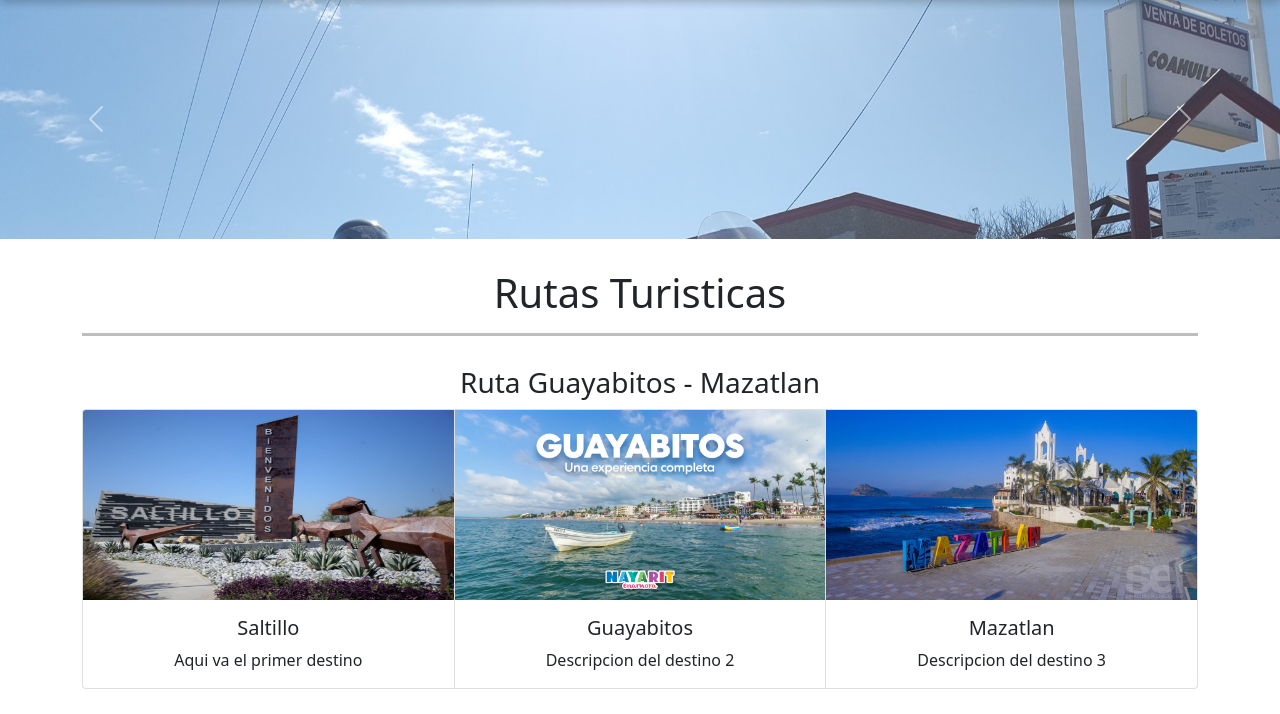
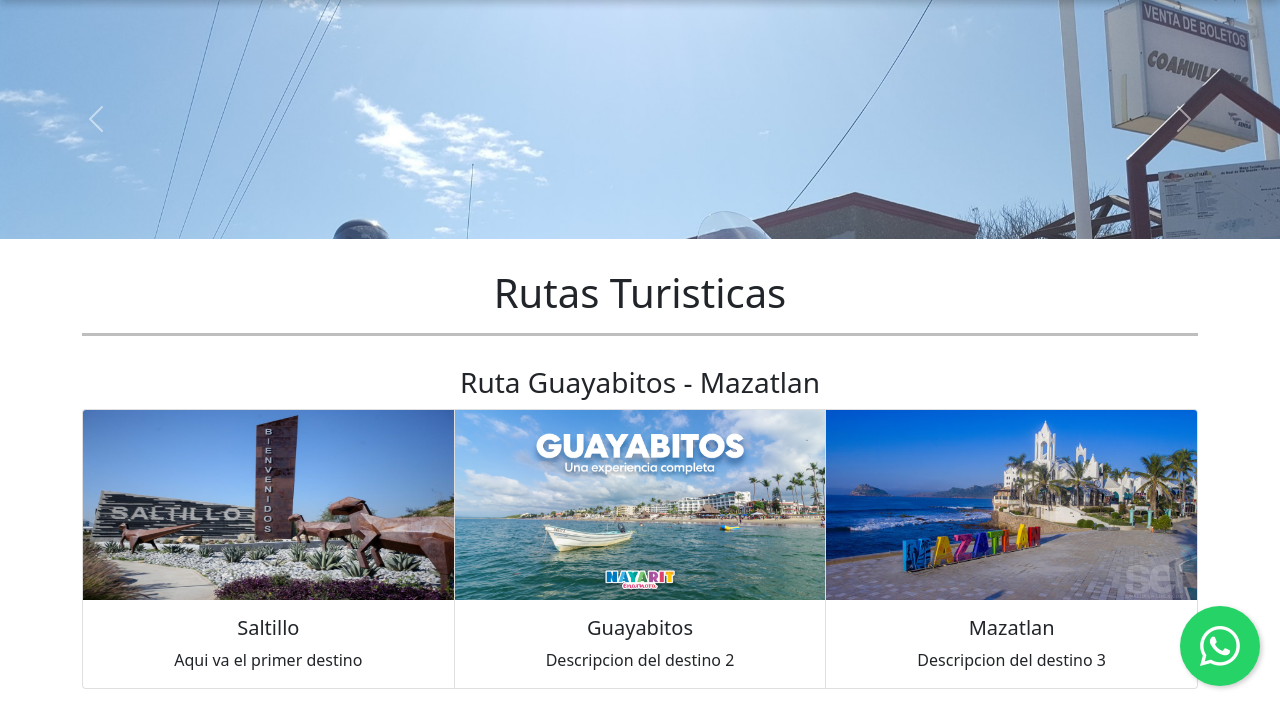
Before and after one commit to telegeniic/mtm, a PHP site: page / in a window 1280 px wide. Shown: the part 94-808 px from the top of the page. Run offline with PHP 8.4, Linux system fonts and the light colour scheme; some libraries are stand-ins or nearby versions.

Commit message:
se agrego un float-btn de whatsapp

```diff
--- a/main.css
+++ b/main.css
@@ -33,6 +33,28 @@ nav {
   height: 190px;
 }
 
+.floating_btn {
+  width: 80px;
+  height: 80px;
+  background: #25d366;
+  display: flex;
+  align-items: center;
+  justify-content: center;
+  text-decoration: none;
+  border-radius: 50%;
+  color: white;
+  font-size: 40px;
+  box-shadow: 2px 2px 5px rgba(0, 0, 0, 0.2);
+  position: fixed;
+  right: 20px;
+  bottom: 20px;
+}
+
+.floating_btn:hover {
+  color: white;
+  box-shadow: 4px 4px 10px rgba(0, 0, 0, 0.6);
+}
+
 @media (max-width: 1280px) {
   .fix_carousel {
     width: 100%;
--- a/main.html
+++ b/main.html
@@ -8,6 +8,9 @@
 
     <!-- Bootstrap CSS -->
     <link href="https://cdn.jsdelivr.net/npm/bootstrap@5.0.0-beta3/dist/css/bootstrap.min.css" rel="stylesheet" integrity="sha384-eOJMYsd53ii+scO/bJGFsiCZc+5NDVN2yr8+0RDqr0Ql0h+rP48ckxlpbzKgwra6" crossorigin="anonymous">
+
+    <!-- Bootstrap Icons-->
+    <link rel="stylesheet" href="https://cdn.jsdelivr.net/npm/bootstrap-icons@1.4.1/font/bootstrap-icons.css">
 
     <title>MotoTours Mexico</title>
   </head>
@@ -71,21 +74,21 @@
 
         <div class="container card_container">
             <div class="card-group justify-content-md-center">
-              <div class="card text-center">
+              <div class="card text-center ">
                 <img src="./static/saltillo.jpg" class="card-img-top mx-auto d-block card_photos" alt="...">
                 <div class="card-body  center-text">
                   <h5 class="card-title">Saltillo</h5>
                   <p class="card-text">Aqui va el primer destino</p>
                 </div>
               </div>
-              <div class="card text-center">
+              <div class="card text-center ">
                 <img src="./static/GuayabitosHero.jpg" class="card-img-top card_photos" alt="...">
                 <div class="card-body">
                   <h5 class="card-title">Guayabitos</h5>
                   <p class="card-text">Descripcion del destino 2</p>
                 </div>
               </div>
-              <div class="card text-center">
+              <div class="card text-center ">
                 <img src="./static/mazatlan.jpg" class="card-img-top card_photos" alt="...">
                 <div class="card-body">
                   <h5 class="card-title">Mazatlan</h5>
@@ -94,6 +97,9 @@
               </div>
               </div>
         </div>
+
+        <a class="floating_btn" href="#"><i class="bi bi-whatsapp"></i></a>
+
 
     <!-- Optional JavaScript; choose one of the two! -->
 
```
